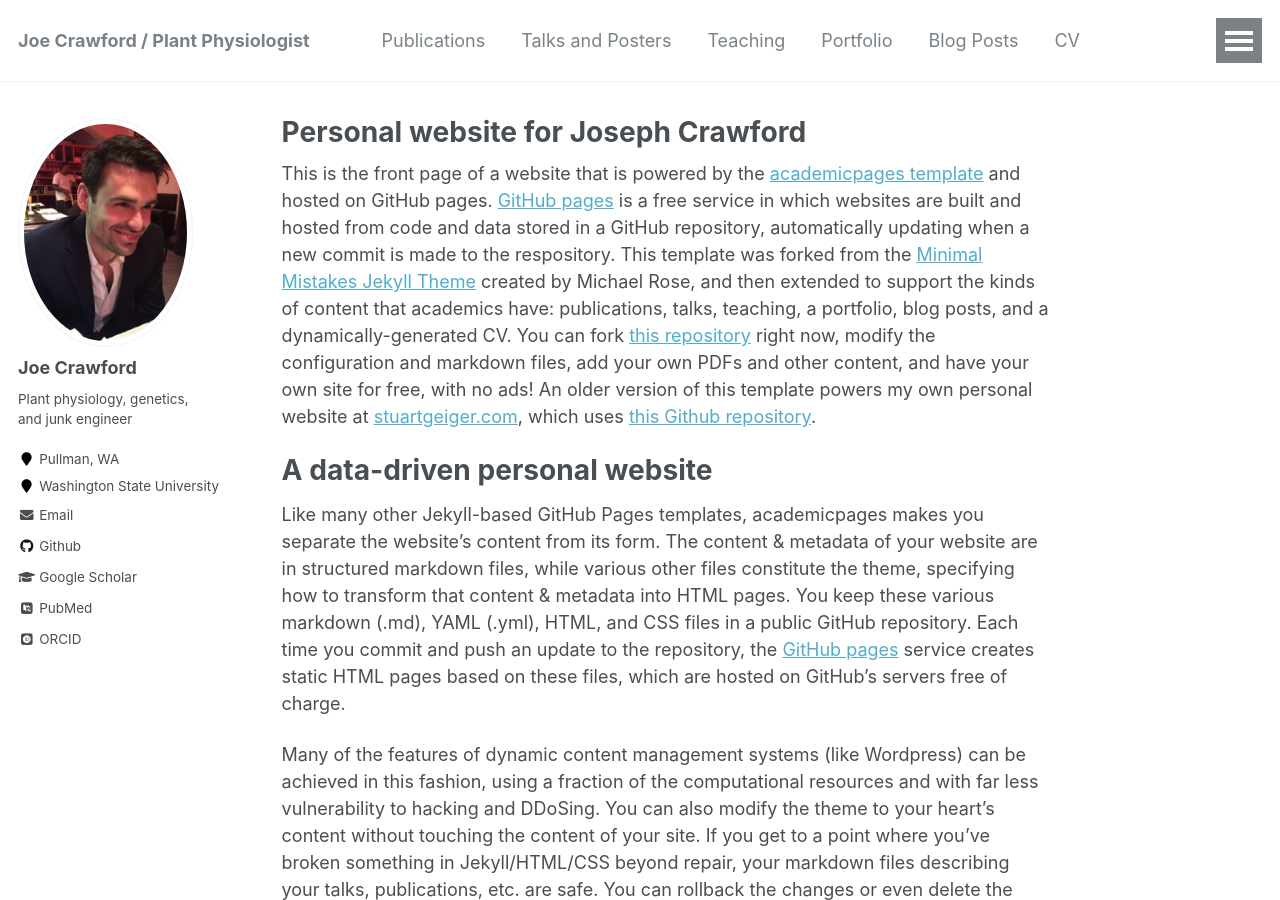
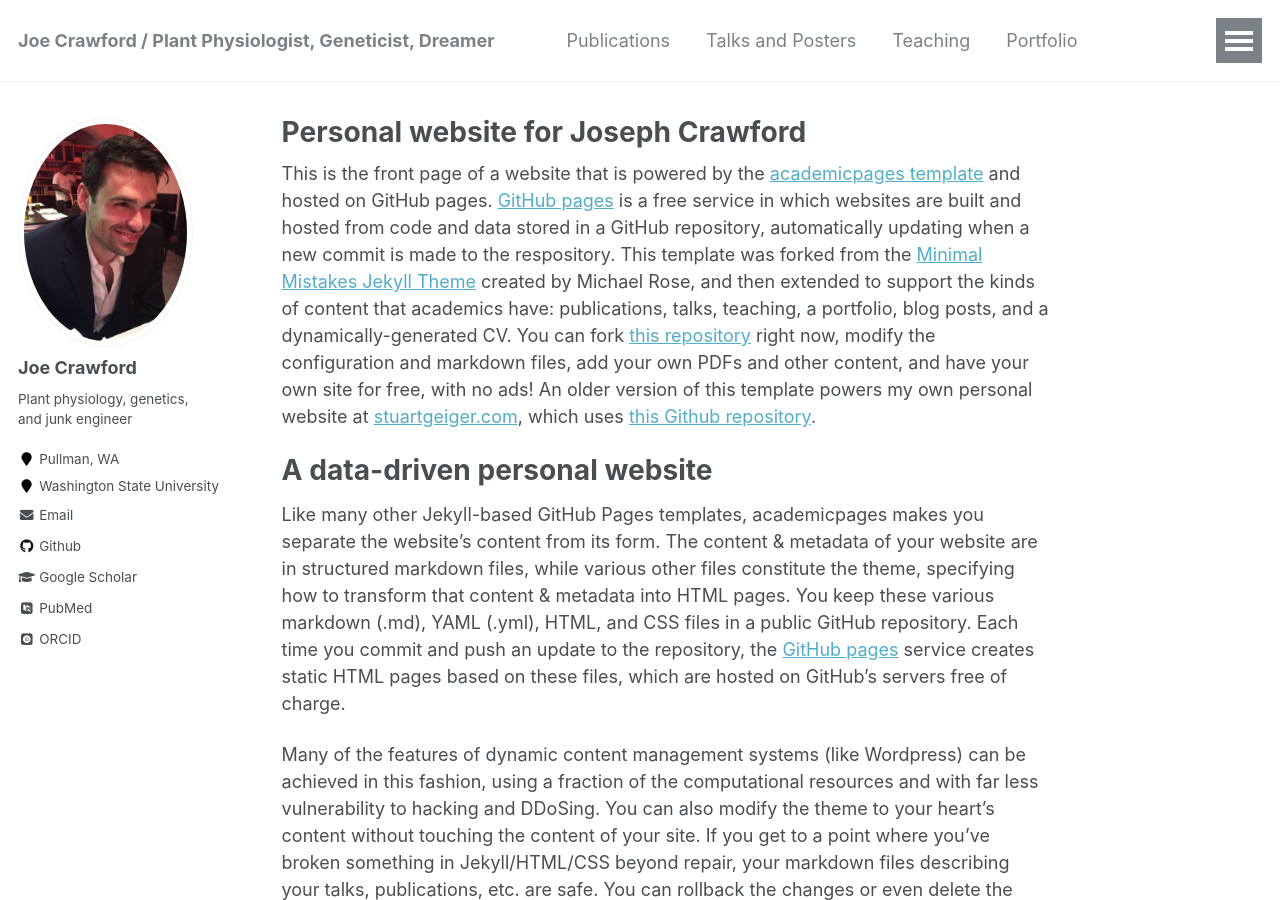
Before and after one commit to plant-physio/plant-physio.github.io, a Jekyll site: the page built from _pages/about.md, in a window 1280 px wide and 900 px high. Built offline with Jekyll 4.4.1, drawn with Linux system fonts in a browser that asks for light colours; some web fonts are replaced.

Commit message:
Update _config.yml

```diff
--- a/_config.yml
+++ b/_config.yml
@@ -7,7 +7,7 @@
 
 # Site Settings
 locale                   : "en-US"
-title                    : "Joe Crawford / Plant Physiologist"
+title                    : "Joe Crawford / Plant Physiologist, Geneticist, Dreamer"
 title_separator          : "-"
 name                     : &name "Joe Crawford"
 description              : &description "professional website "
```
